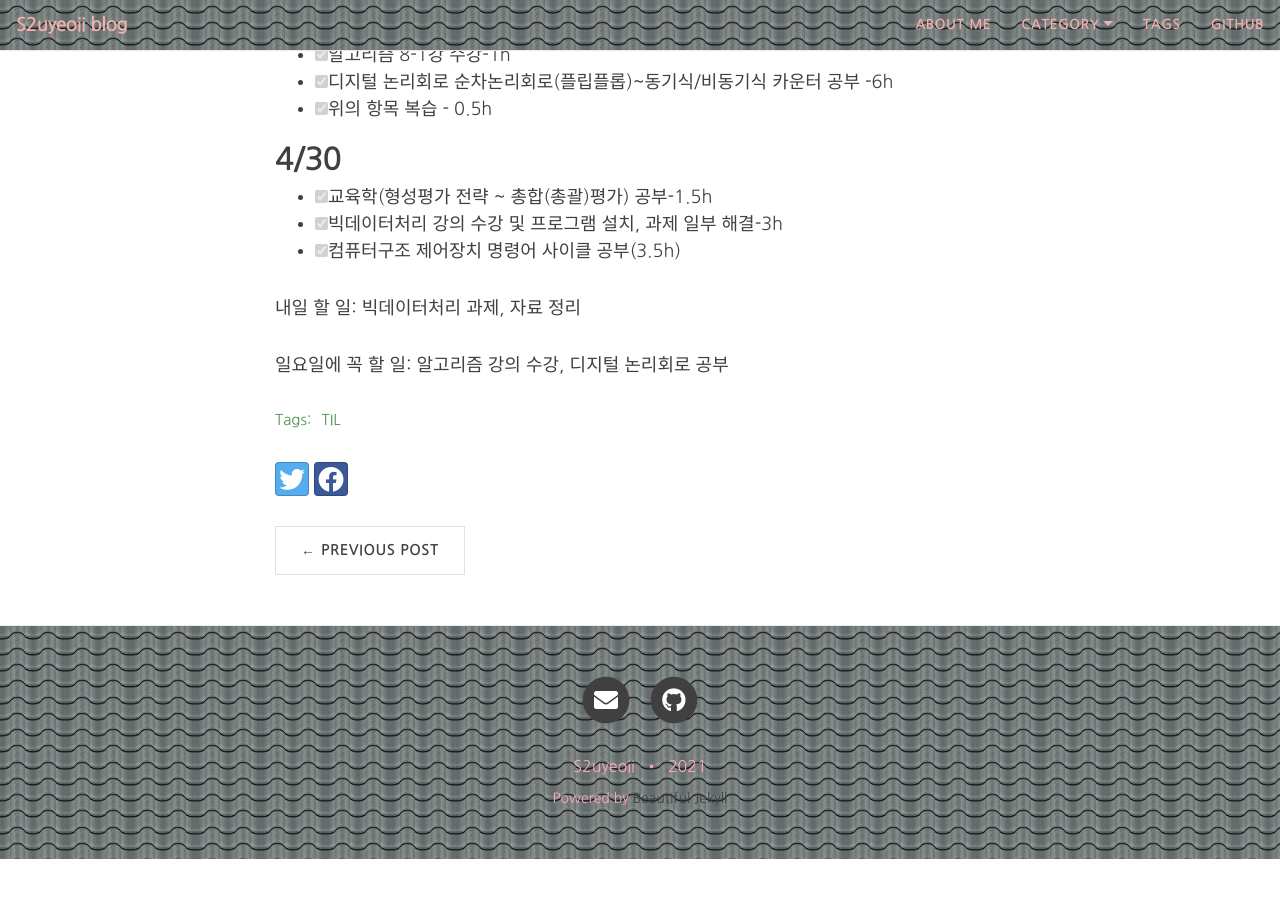
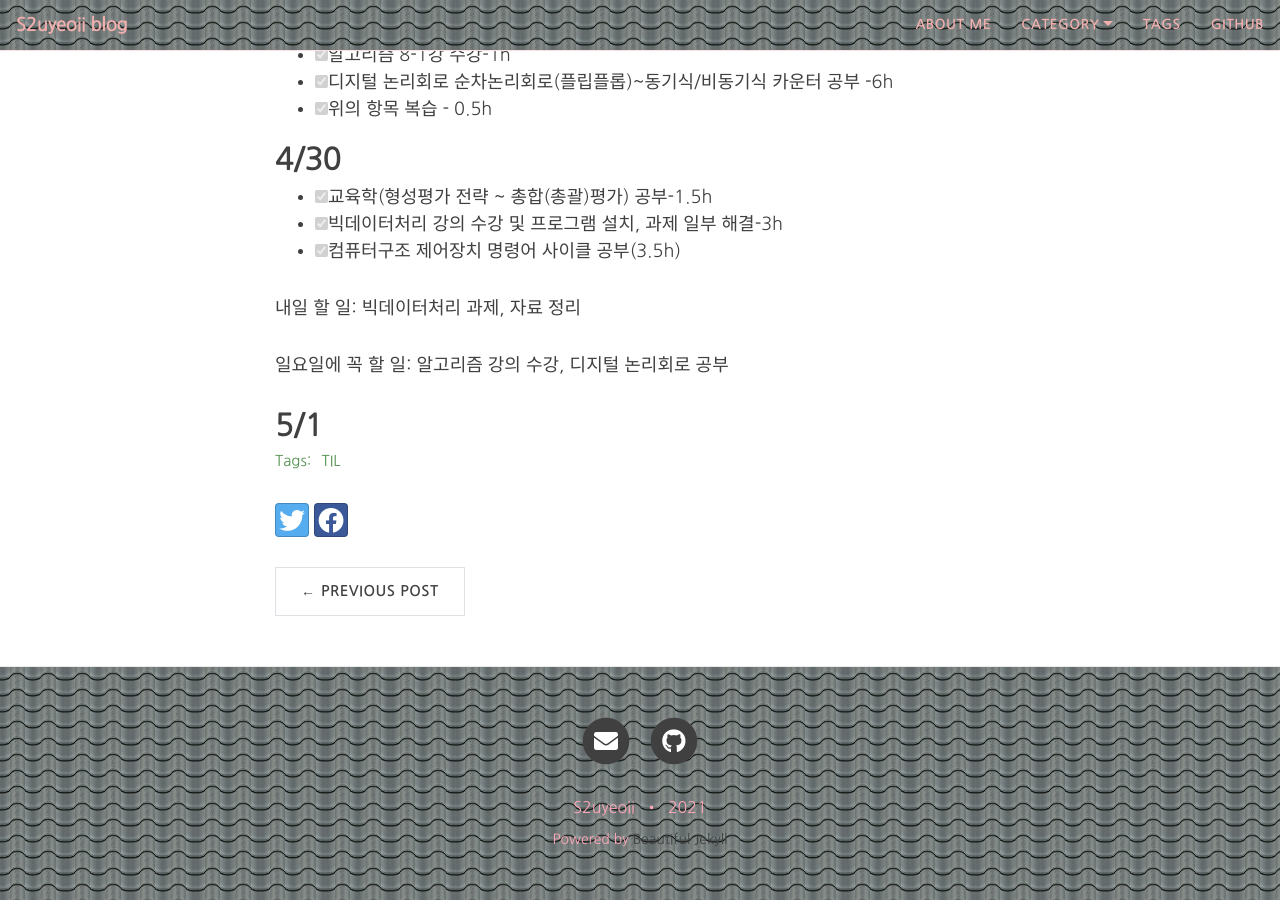
Before and after one commit to yeoneed/yeoneed.github.io, a Jekyll site: the page built from _posts/2021-04-27-TIL-4월 마지막주.md, in a window 1280 px wide and 900 px high, scrolled down 769 px. Built offline with Jekyll 4.4.1, drawn with Linux system fonts in a browser that asks for light colours; nearby versions of some CDN libraries; some web fonts are replaced; before the commit the page ends 1628 px from its top, so only the background shows below that.

Commit message:
Update 2021-04-27-TIL-4월 마지막주.md

```diff
--- a/_posts/2021-04-27-TIL-4월 마지막주.md
+++ b/_posts/2021-04-27-TIL-4월 마지막주.md
@@ -42,3 +42,5 @@ category: [TIL]
 내일 할 일: 빅데이터처리 과제, 자료 정리
 
 일요일에 꼭 할 일: 알고리즘 강의 수강, 디지털 논리회로 공부
+
+## 5/1
```
